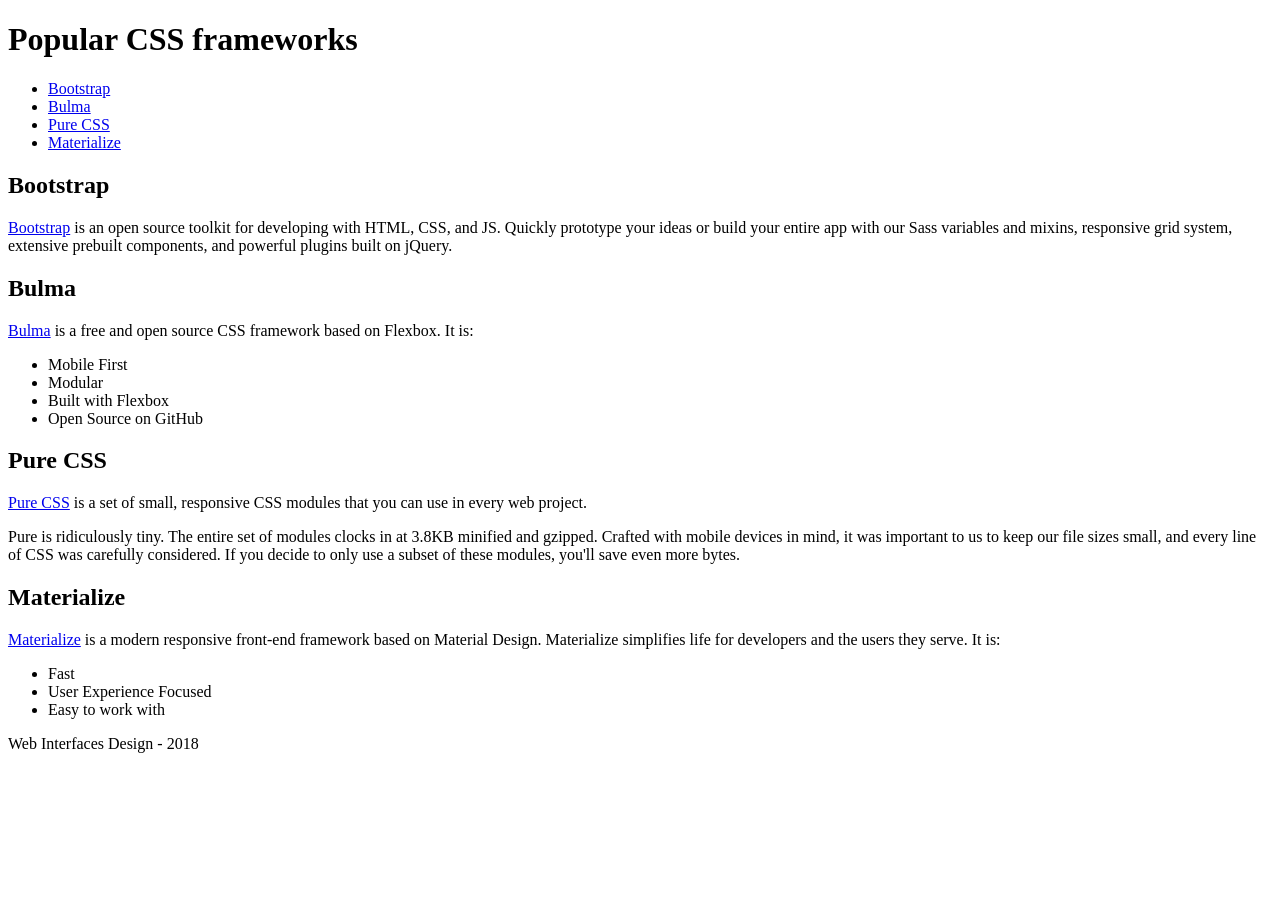
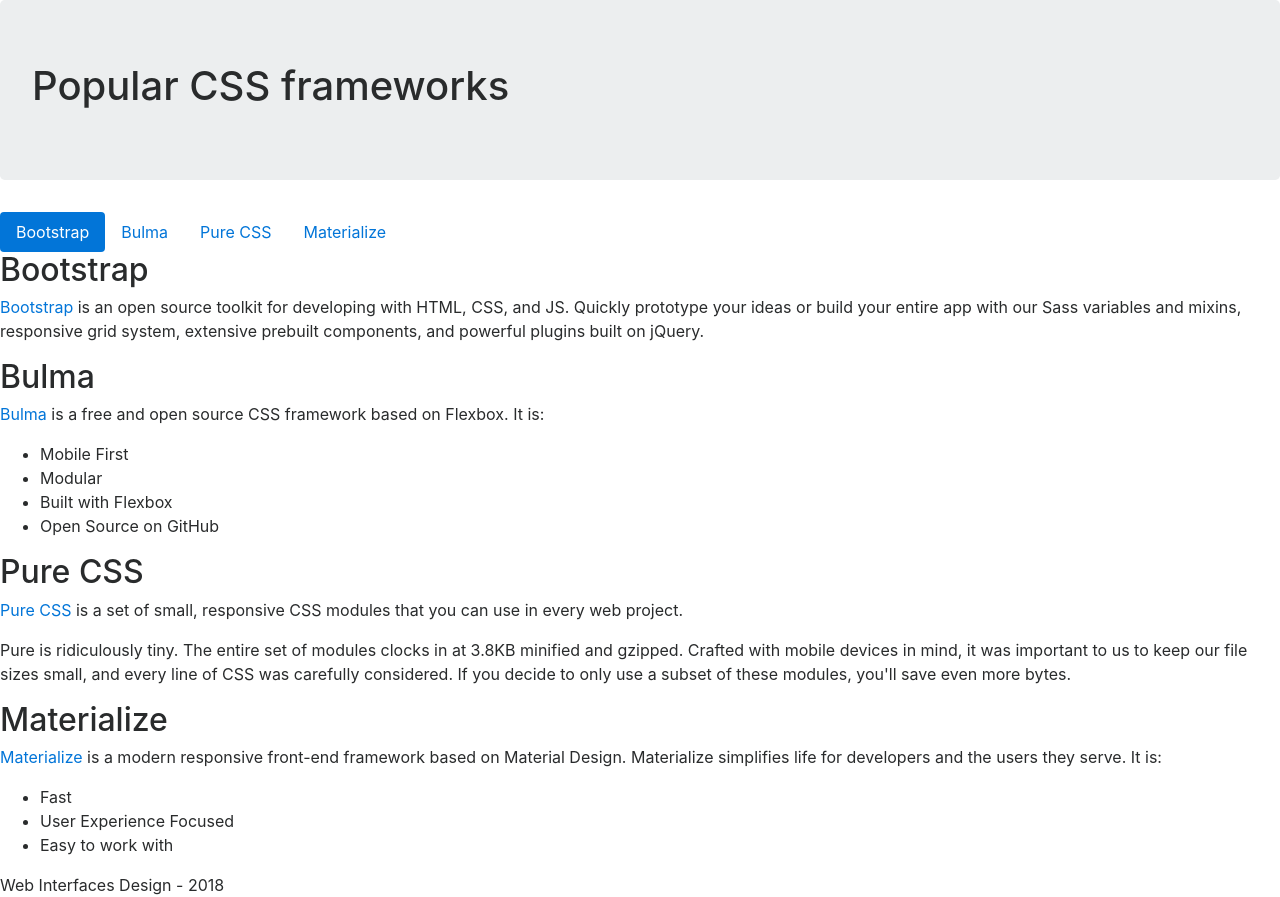
Before and after one commit to sanchez15872/bootstrap_exercise, a plain HTML site: page index.html in a window 1280 px wide. Before the commit the page ends 800 px from the top, so only its background shows below. Drawn offline with nearby package versions, Linux system fonts and the light colour scheme.

Commit message:
navegación(con pills) y un botón

```diff
--- a/index.html
+++ b/index.html
@@ -2,34 +2,36 @@
 <html lang="en">
   <head>
     <meta charset="utf-8">
+	 <meta name="viewport" content="width=device-width, initial-scale=1, shrink-to-fit=no">
     <title>Popular CSS Frameworks</title>
+	<link rel="stylesheet" href="https://maxcdn.bootstrapcdn.com/bootstrap/4.0.0-beta.3/css/bootstrap.min.css" integrity="sha384-Zug+QiDoJOrZ5t4lssLdxGhVrurbmBWopoEl+M6BdEfwnCJZtKxi1KgxUyJq13dy" crossorigin="anonymous">
   </head>
 
   <body>
 
-    <header>
+    <header class="jumbotron">
       <h1>Popular CSS frameworks</h1>
     </header>
 
     <nav>
-      <ul>
-        <li><a href="#">Bootstrap</a></li>
-        <li><a href="#">Bulma</a></li>
-        <li><a href="#">Pure CSS</a></li>
-        <li><a href="#">Materialize</a></li>
+      <ul class="nav nav-pills">
+        <li class="nav-item"><a href="#bootstrap" class="nav-link active">Bootstrap</a></li>
+        <li class="nav-item"><a href="#bulma" class="nav-link ">Bulma</a></li>
+        <li class="nav-item"><a href="#purecss" class="nav-link ">Pure CSS</a></li>
+        <li class="nav-item"><a href="#materialize" class="nav-link ">Materialize</a></li>
       </ul>
     </nav>
 
     <main>
       <section>
-        <h2>Bootstrap</h2>
+        <h2 id="bootstrap">Bootstrap</h2>
         <p>
           <a href="https://getbootstrap.com/">Bootstrap</a> is an open source toolkit for developing with HTML, CSS, and JS. Quickly prototype your ideas or build your entire app with our Sass variables and mixins, responsive grid system, extensive prebuilt components, and powerful plugins built on jQuery.
         </p>
       </section>
 
       <section>
-        <h2>Bulma</h2>
+        <h2 id="bulma">Bulma</h2>
         <p>
           <a href="https://bulma.io/">Bulma</a> is a free and open source CSS framework based on Flexbox. It is:
         </p>
@@ -42,7 +44,7 @@
       </section>
 
       <section>
-        <h2>Pure CSS</h2>
+        <h2 id="purecss">Pure CSS</h2>
         <p>
           <a href="https://purecss.io/">Pure CSS</a> is a set of small, responsive CSS modules that you can use in every web project.
         </p>
@@ -52,7 +54,7 @@
       </section>
 
       <section>
-        <h2>Materialize</h2>
+        <h2 id="materialize">Materialize</h2>
         <p>
           <a href="http://materializecss.com/">Materialize</a> is a modern responsive front-end framework based on Material Design. Materialize simplifies life for developers and the users they serve. It is:
         </p>
@@ -68,5 +70,8 @@
       Web Interfaces Design - 2018
     </footer>
 
+	<script src="https://code.jquery.com/jquery-3.2.1.slim.min.js" integrity="sha384-KJ3o2DKtIkvYIK3UENzmM7KCkRr/rE9/Qpg6aAZGJwFDMVNA/GpGFF93hXpG5KkN" crossorigin="anonymous"></script>
+	<script src="https://cdnjs.cloudflare.com/ajax/libs/popper.js/1.12.9/umd/popper.min.js" integrity="sha384-ApNbgh9B+Y1QKtv3Rn7W3mgPxhU9K/ScQsAP7hUibX39j7fakFPskvXusvfa0b4Q" crossorigin="anonymous"></script>
+	<script src="https://maxcdn.bootstrapcdn.com/bootstrap/4.0.0-beta.3/js/bootstrap.min.js" integrity="sha384-a5N7Y/aK3qNeh15eJKGWxsqtnX/wWdSZSKp+81YjTmS15nvnvxKHuzaWwXHDli+4" crossorigin="anonymous"></script>
   </body>
 </html>
```
